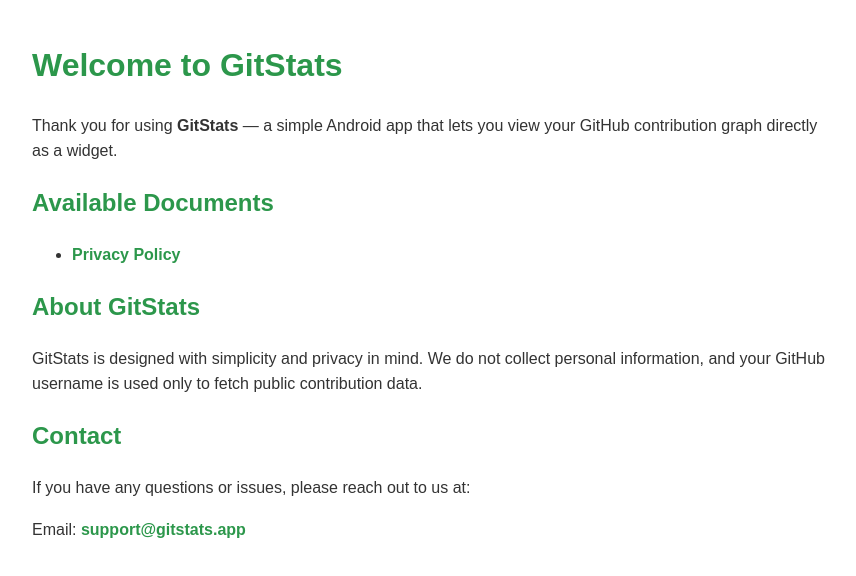
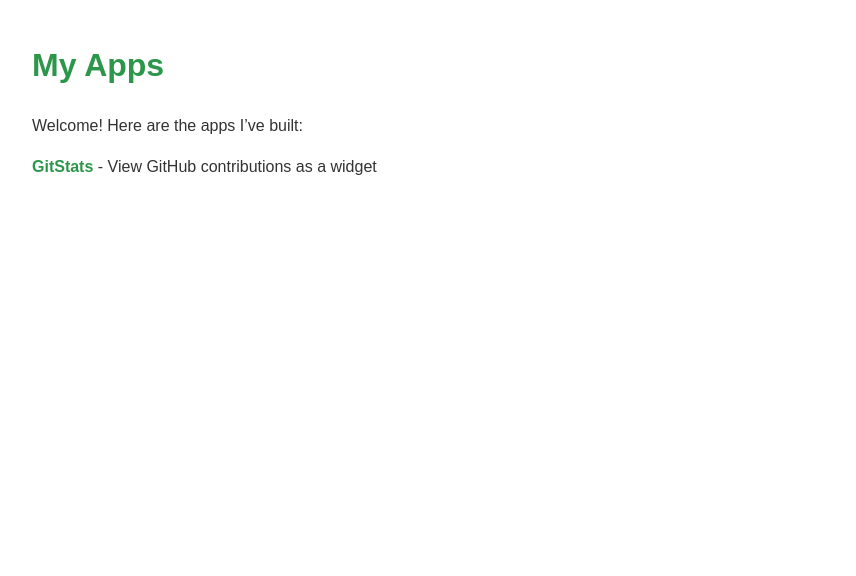
Before and after one commit to agamkoradiya/apps, a plain HTML site: page index.html in a window 1280 px wide. Shown: the whole page, without its empty margins (8-864 px from the left). Drawn offline with Linux system fonts and the light colour scheme.

Commit message:
Update index.html

```diff
--- a/index.html
+++ b/index.html
@@ -3,7 +3,7 @@
 <head>
   <meta charset="UTF-8">
   <meta name="viewport" content="width=device-width, initial-scale=1.0">
-  <title>GitStats - App Policies</title>
+  <title>My Apps</title>
   <style>
     body {
       font-family: Arial, sans-serif;
@@ -12,8 +12,15 @@
       color: #333;
       max-width: 800px;
     }
-    h1, h2 {
+    h1 {
       color: #2c974b;
+    }
+    ul {
+      list-style: none;
+      padding: 0;
+    }
+    li {
+      margin: 10px 0;
     }
     a {
       color: #2c974b;
@@ -26,22 +33,12 @@
   </style>
 </head>
 <body>
-  <h1>Welcome to GitStats</h1>
-  <p>Thank you for using <strong>GitStats</strong> — a simple Android app that lets you view your GitHub contribution graph directly as a widget.</p>
+  <h1>My Apps</h1>
+  <p>Welcome! Here are the apps I’ve built:</p>
 
-  <h2>Available Documents</h2>
   <ul>
-    <li><a href="privacy_policy.html">Privacy Policy</a></li>
+    <li><a href="gitstats/">GitStats</a> - View GitHub contributions as a widget</li>
+    <!-- Future apps go here -->
   </ul>
-
-  <h2>About GitStats</h2>
-  <p>
-    GitStats is designed with simplicity and privacy in mind.
-    We do not collect personal information, and your GitHub username is used only to fetch public contribution data.
-  </p>
-
-  <h2>Contact</h2>
-  <p>If you have any questions or issues, please reach out to us at:</p>
-  <p>Email: <a href="mailto:support@gitstats.app">support@gitstats.app</a></p>
 </body>
 </html>
```
